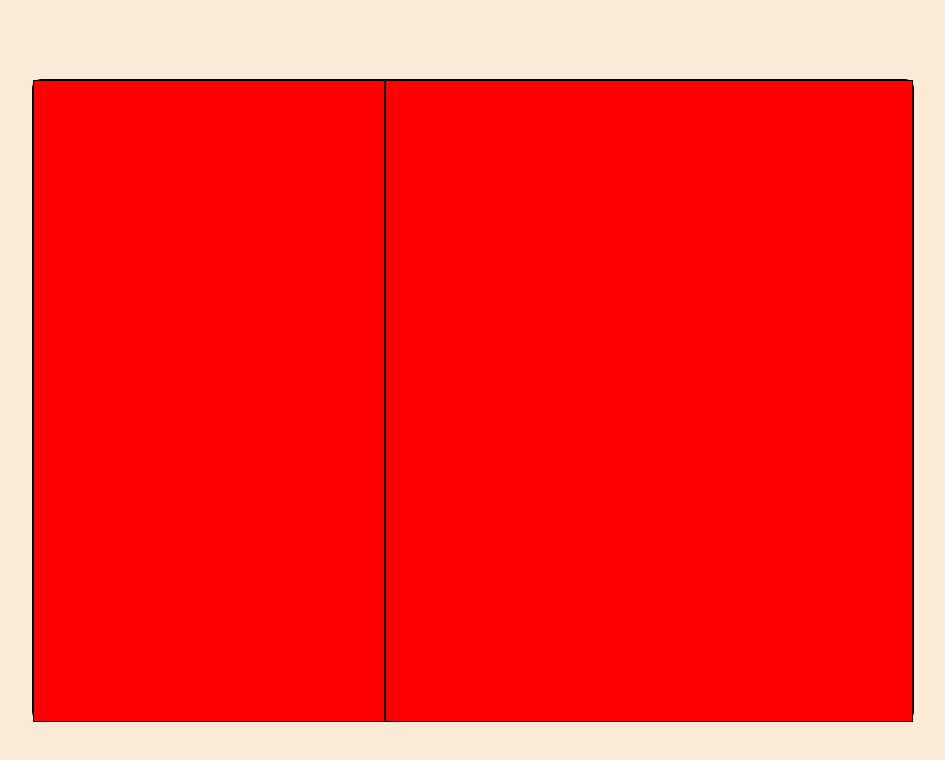
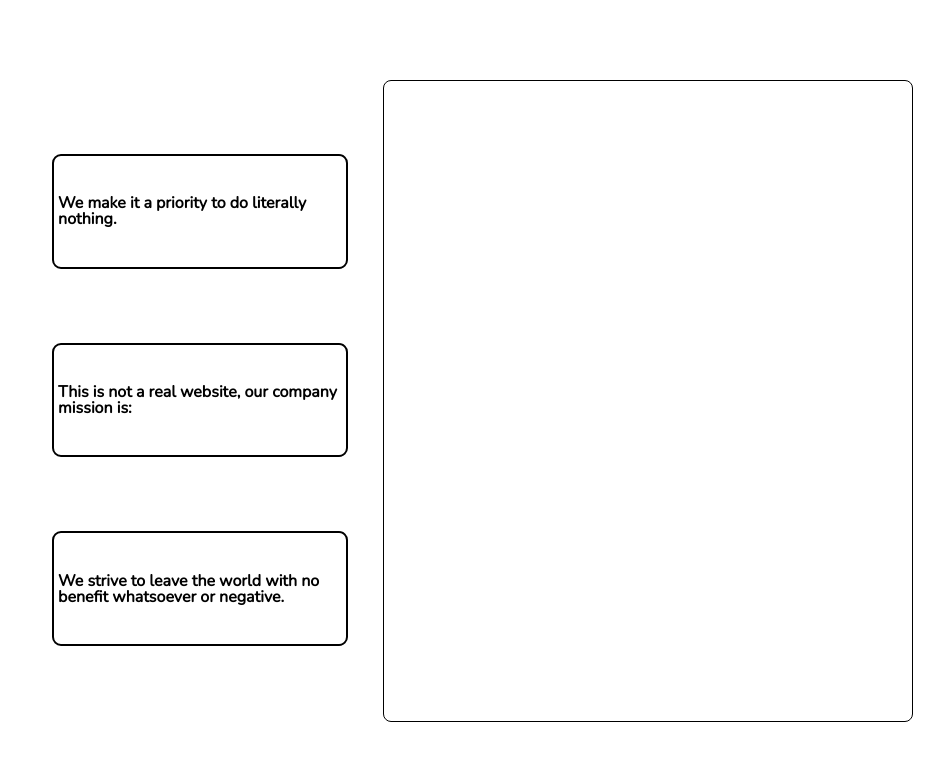
Before and after one commit to armaans055/odin-signup, a plain HTML site: page index.html in a window 1280 px wide. Shown: the whole page, without its empty margins (167-1112 px from the left). Drawn offline with nearby package versions, Linux system fonts and the light colour scheme.

Commit message:
made information sidebars

```diff
--- a/index.html
+++ b/index.html
@@ -13,9 +13,15 @@
 <body>
     <div class="container">
         <div class="left-side">
-            <div class="selling-point"></div>
-            <div class="selling-point"></div>
-            <div class="selling-point"></div>
+            <div class="selling-point">
+                We make it a priority to do literally nothing.
+            </div>
+            <div class="selling-point">
+                This is not a real website, our company mission is:
+            </div>
+            <div class="selling-point">
+                We strive to leave the world with no benefit whatsoever or negative.
+            </div>
         </div>
         <div class="right-side">
          <form action="/">
--- a/style.css
+++ b/style.css
@@ -51,31 +51,46 @@ html,
 body{
     height: 100%;
     width: 100%;
-    background-color: antiquewhite;
     display: flex;
     justify-content: center;
     align-items: center;
+    font-family: Nunito, 'Times New Roman'
 }
 
 .container{
     height: 80vh;
     width: 110vh;
-    border: 1px solid black;
     border-radius: 9px;
     display: flex;
+    justify-content: space-between;
 }
 
-.left-side,
-.right-side{
-    background-color: red;
-    border: 1px solid black;
-}
+
 
 .left-side{
     height: 100%;
-    width: 40%;
+    width: 38%;
+    display: flex;
+    flex-direction: column;
+    align-items: center;
+    justify-content: space-evenly;
 }
 .right-side{
     height: 100%;
     width: 60%;
+    border: 1px solid black;
+    border-radius: 8px;
 }
+
+.selling-point{
+    height: 16%;
+    width: 85%;
+    border: 2px solid black;
+    border-radius: 9px;
+    font-weight: bold;
+    display: flex;
+    justify-content: center;
+    align-items: center;
+    padding: 4px;
+    font-size: 1em;
+}
```
